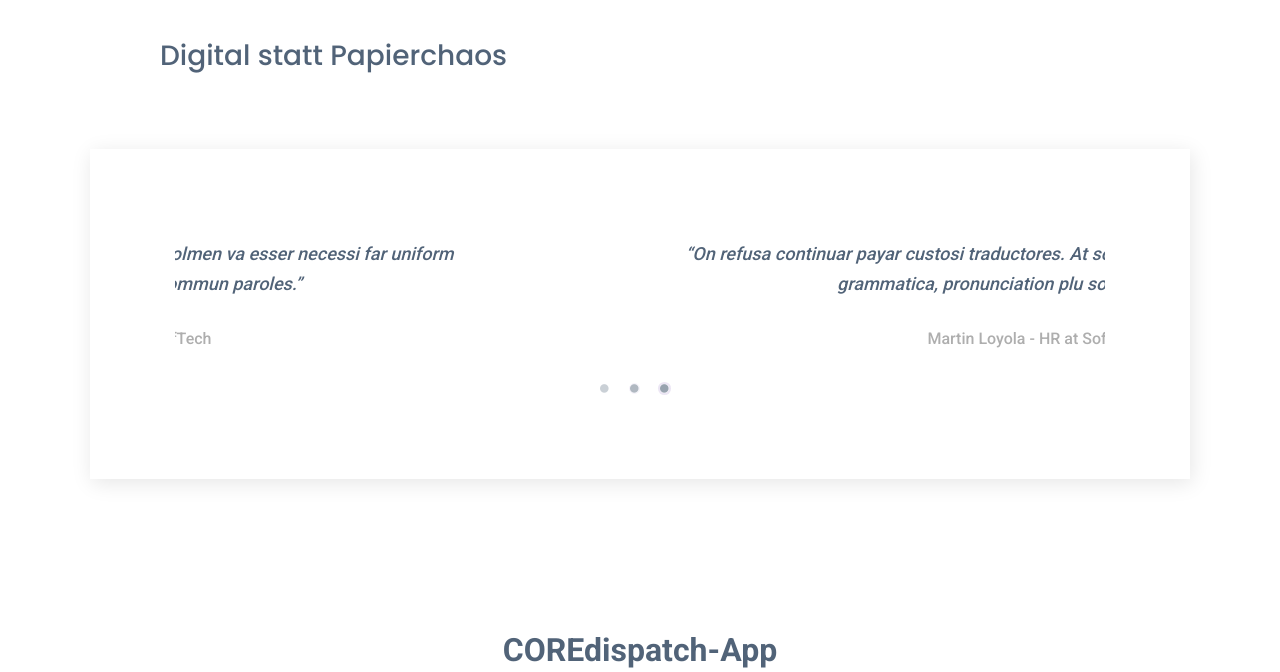
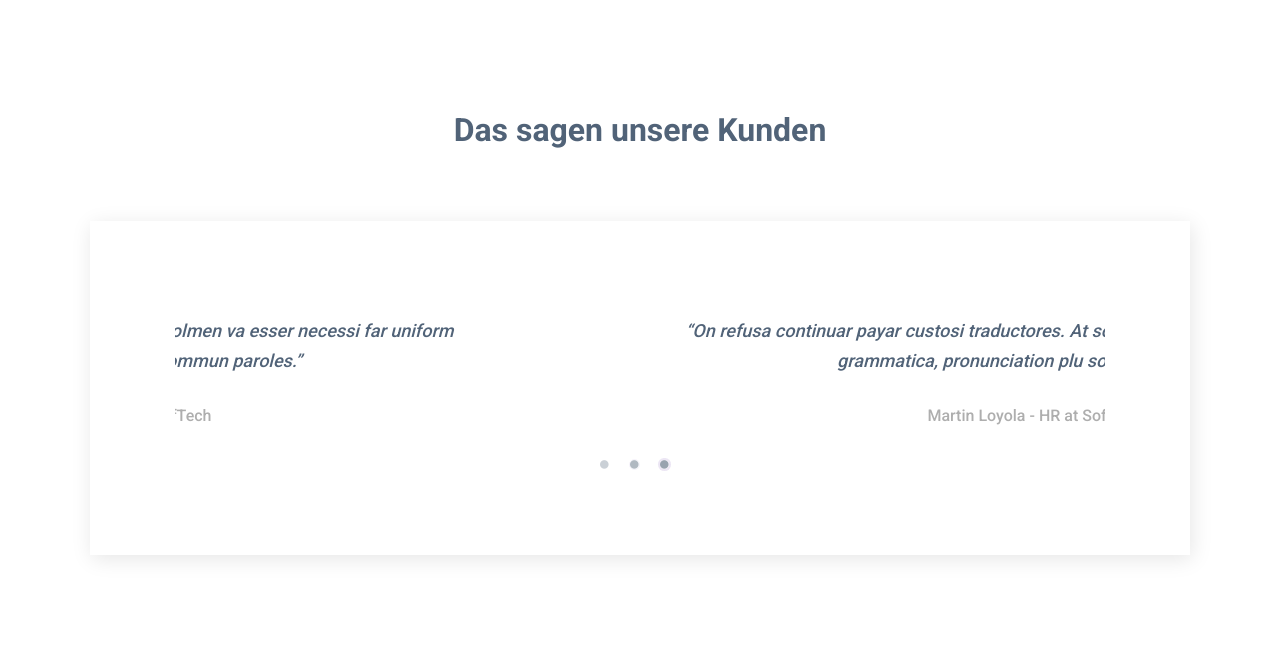
Before and after one commit to STAT1C-Sy/cdispatch-landing, a plain HTML site: page index.html in a window 1280 px wide. Shown: the part 1675-2347 px from the top of the page. Drawn offline with nearby package versions, Linux system fonts and the light colour scheme.

Commit message:
added Das sagen unsere Kunden title

```diff
--- a/index.html
+++ b/index.html
@@ -149,14 +149,15 @@
                     <img src="new_images/hurry.jpg" class="img-fluid" alt="" style="border-radius: 16px">
                 </div>
             </div>
-            <div class="row"><br /><br /><br /></div>
+            <div class="row"><br /><br /><br /><br /><br /><br /></div>
             <!-- Video Block & Testimonials -->
+
             <div class="py-80">
                 <div class="box-shadow custom-witdth-box">
                     <div class="floated-box">
+                        <h1 class="text-primary text-center">Das sagen unsere Kunden</h1>
                         <div class="container">
                             <div class="row">
-                                <h2 class="text-primary">Digital statt Papierchaos</h2>
                                 <div class="col-sm-12">
                                     <div class="slider single-item">
                                         <div class="slider-item">
```
